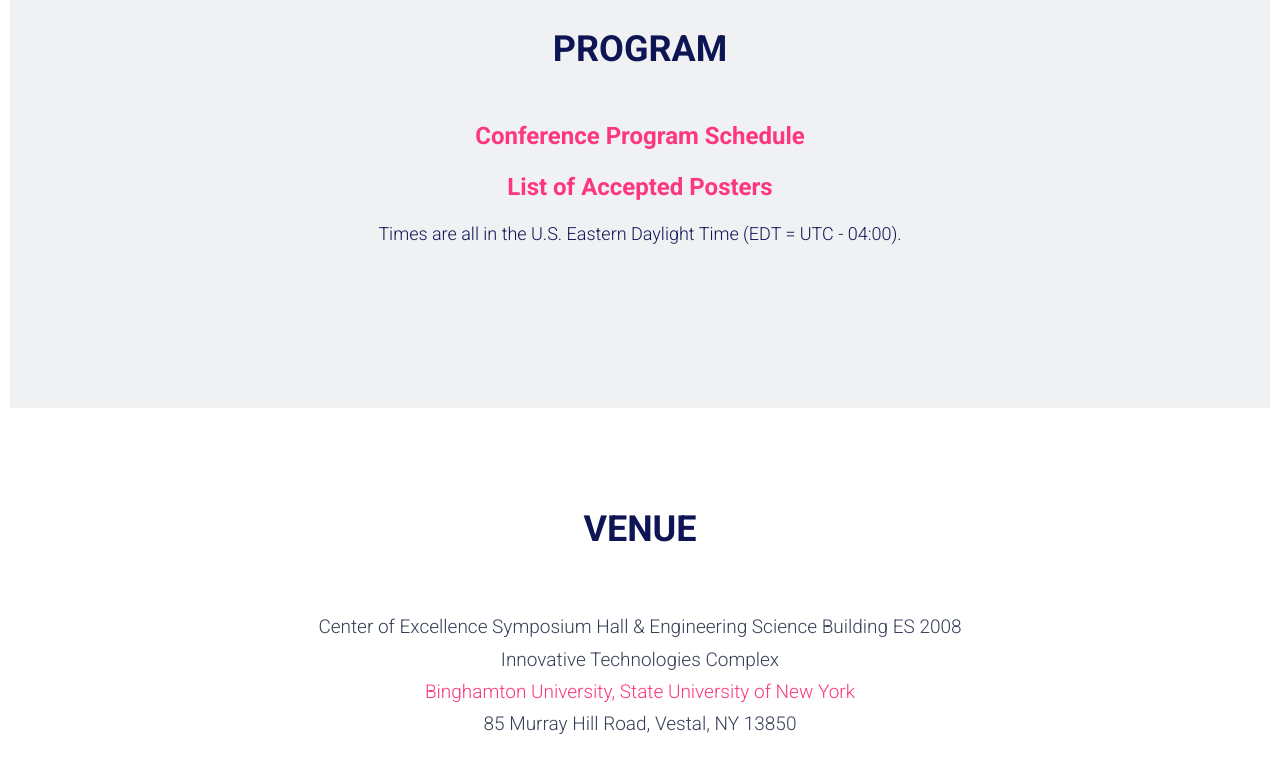
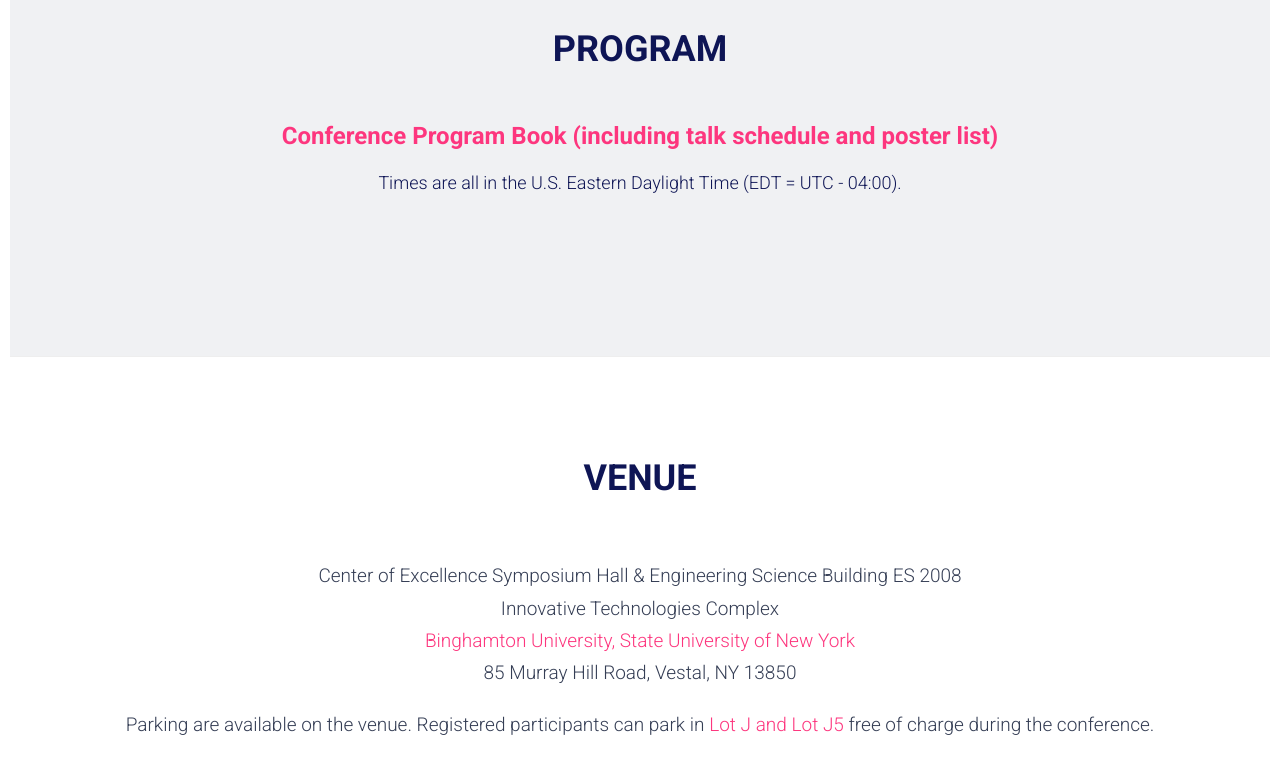
Before and after one commit to NERCCS2025/nerccs2025.github.io, a plain HTML site: page index.html in a window 1280 px wide. Shown: the part 5240-5997 px from the top of the page. Drawn offline with Linux system fonts and the light colour scheme.

Commit message:
Add files via upload

```diff
--- a/index.html
+++ b/index.html
@@ -431,8 +431,7 @@ Binghamton University</small>
                         <h1>PROGRAM</h1>
 <h4>&nbsp;</h4>
 
-<h3><b><a href="NERCCS2025_Program_Schedule.pdf" target="_blank">Conference Program Schedule</a></b></h3>
-<h3><b><a href="NERCCS2025_Accepted_Poster_List.pdf" target="_blank">List of Accepted Posters</a></b>
+<h3><b><a href="NERCCS2025-program-book.pdf" target="_blank">Conference Program Book (including talk schedule and poster list)</a></b></h3>
 <h4>Times are all in the U.S. Eastern Daylight Time (EDT = UTC - 04:00).</h4>
 <!--
 <h3><b><a href="https://orb.binghamton.edu/nejcs/vol3/iss1/" target="_blank">Accepted Full Papers (NEJCS Special Issue)</a></b><h3>
```
Also changed, not shown: 1 other file.
